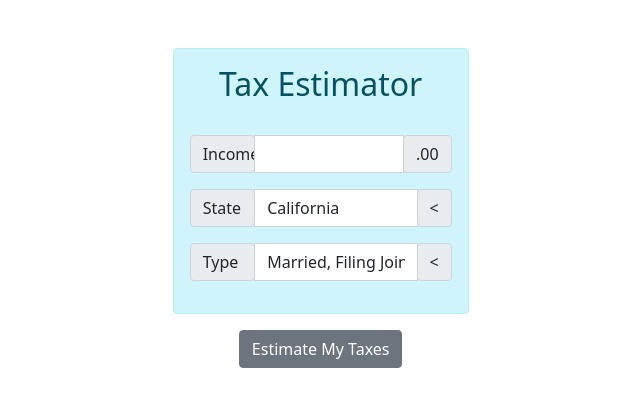
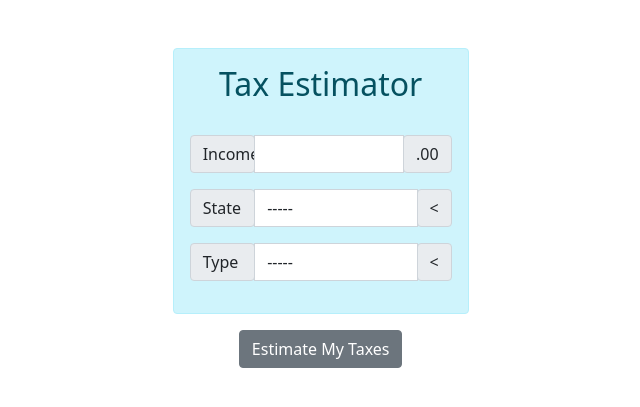
Before and after one commit to AECInkomoko/AEC-tax-checker, a Django app: page / in a window 1280 px wide. Shown: the top 407 px of the page, without its empty margins (266-906 px from the left). Run offline with Django 3.2, Linux system fonts and the light colour scheme.

Commit message:
UI improvements 4

```diff
--- a/estimator/templates/estimator/home.html
+++ b/estimator/templates/estimator/home.html
@@ -48,11 +48,12 @@
                 <span class="input-group-text">State</span>
               </div>
               <select class="form-control" id="state" name="state">
+                <option value="NA" selected> ----- </option>
                 <option value="AK">Alaska</option>
                 <option value="AL">Alabama</option>
                 <option value="AR">Arkansas</option>
                 <option value="AZ">Arizona</option>
-                <option value="CA" selected>California</option>
+                <option value="CA">California</option>
                 <option value="CO">Colorado</option>
                 <option value="CT">Connecticut</option>
                 <option value="DC">District of Columbia</option>
@@ -112,8 +113,9 @@
                 <span class="input-group-text">Type </span>
               </div>
               <select class="form-control" id="filerType" name="filerType">
+                <option value="NA" selected> ----- </option>
                 <option value="Single">Single</option>
-                <option value="Joint" selected>Married, Filing Jointly</option>
+                <option value="Joint">Married, Filing Jointly</option>
                 <option value="Head">Head of Household</option>
               <select/>
               <div class="input-group-append">
```
